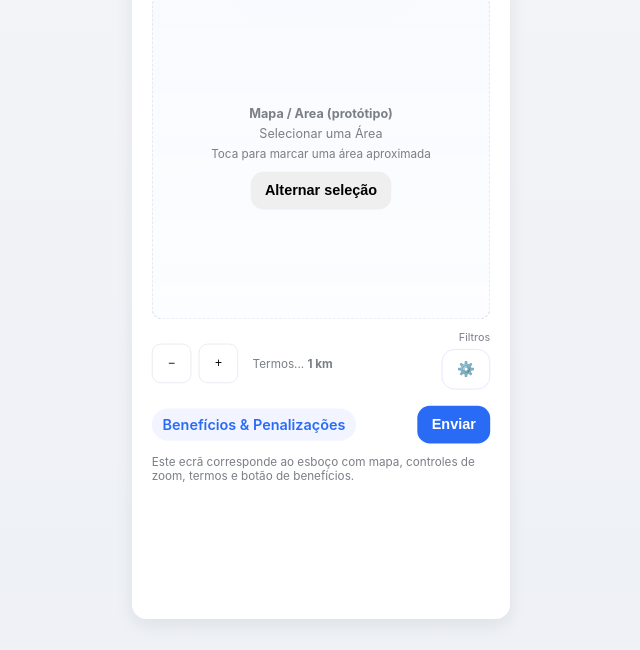
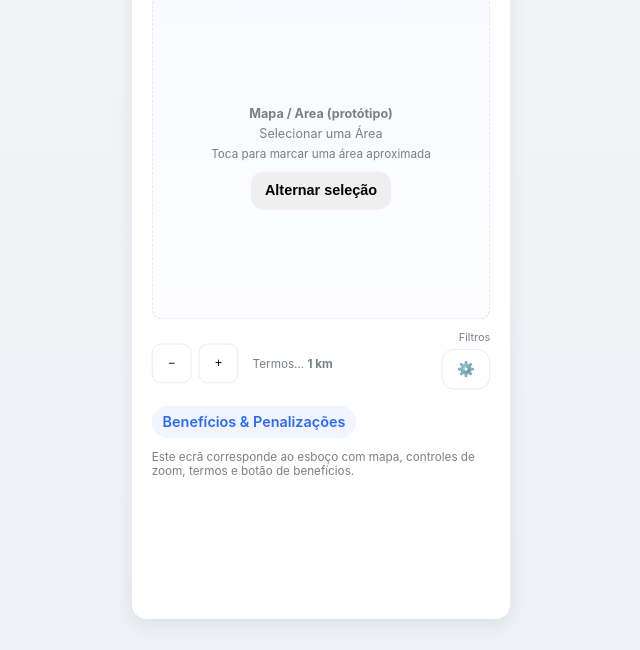
Before and after one commit to J-Silvestre/IPM, a plain HTML site: page area.html in a window 1280 px wide. Shown: the part 150-800 px from the top of the page, without its empty margins (319-959 px from the left). Drawn offline with Linux system fonts and the light colour scheme.

Commit message:
Removido botão "enviar" (não tinha utilidade)

```diff
--- a/area.html
+++ b/area.html
@@ -60,9 +60,6 @@
 
       <div class="footer">
         <div class="pill">Benefícios & Penalizações</div>
-        <div>
-          <button class="btn btn-primary" onclick="alert('Enviar pedido (simulação)')">Enviar</button>
-        </div>
       </div>
 
       <div style="margin-top:12px;color:var(--muted);font-size:13px">
```
